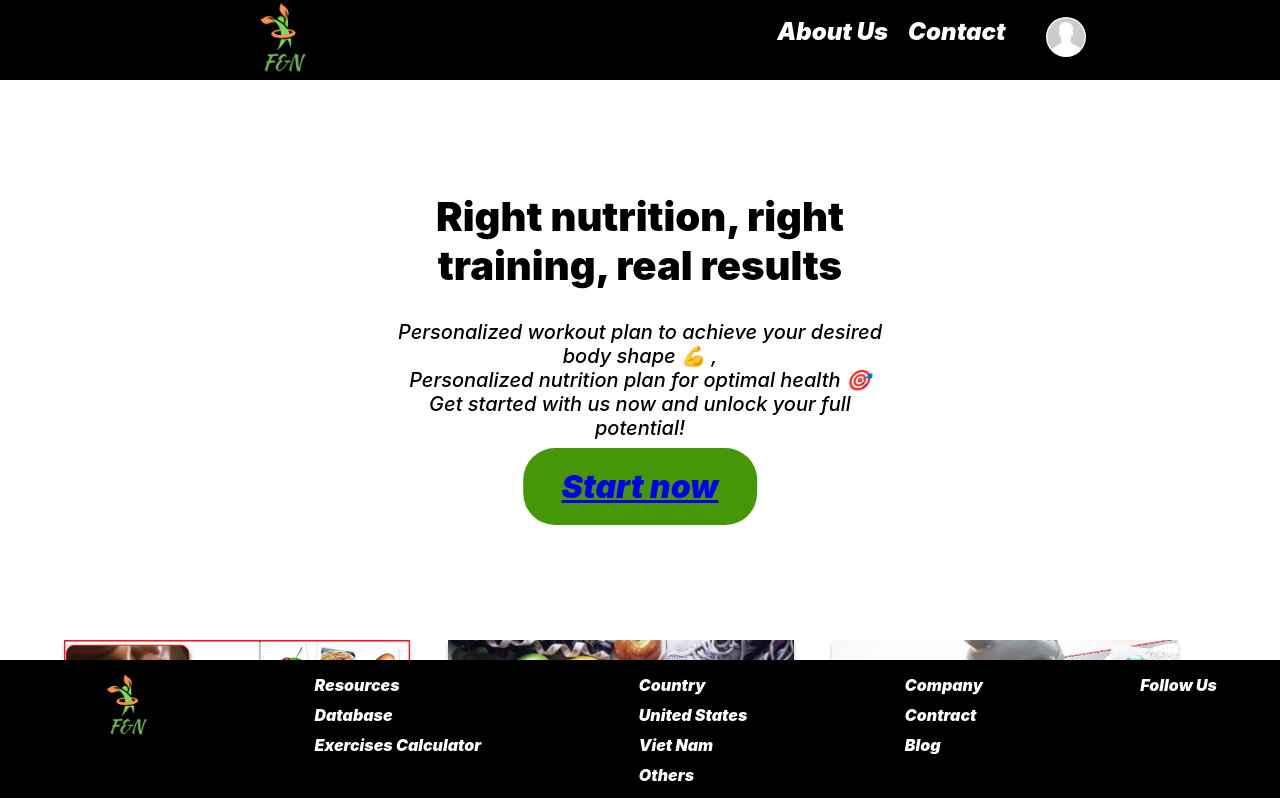
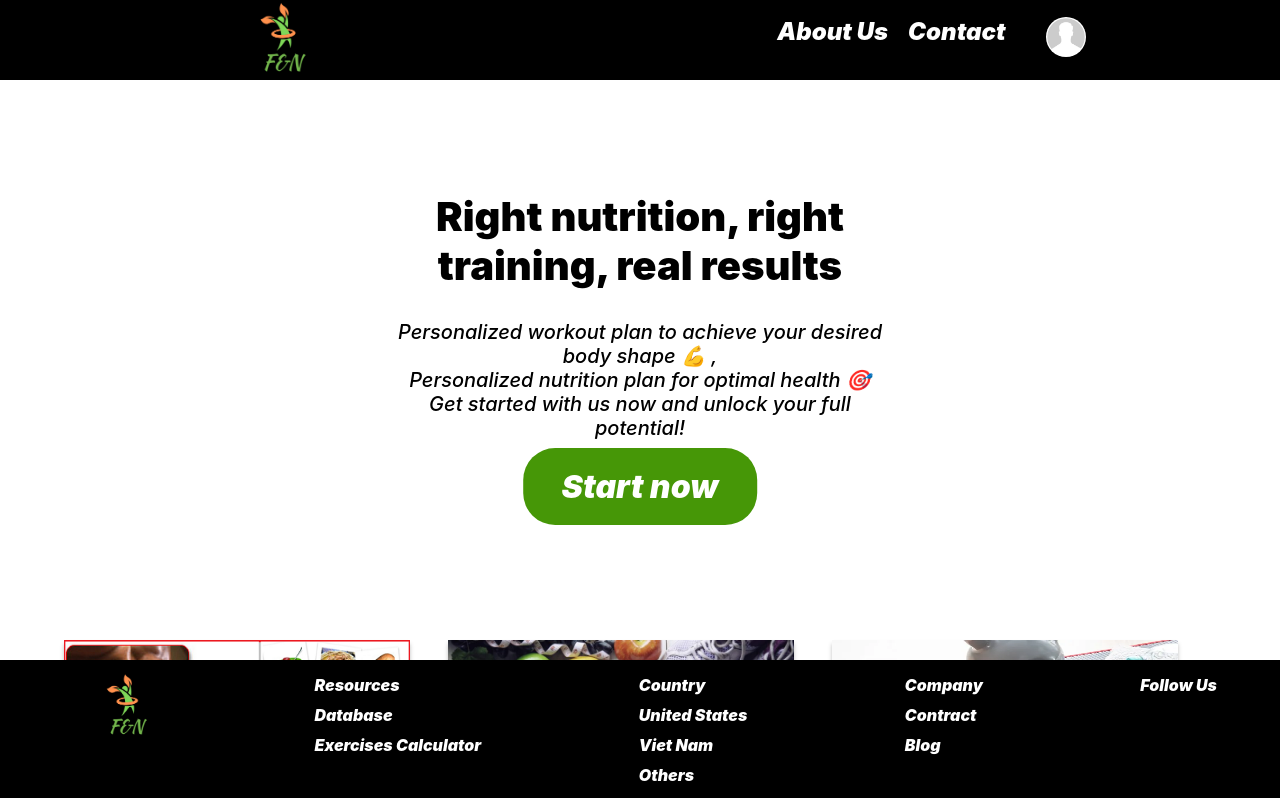
Before and after one commit to phucnhan/KLTN, a React (Create React App) app: page / in a window 1280 px wide. Shown: the top 798 px of the page. Built offline with nearby package versions, Linux system fonts and the light colour scheme.

Commit message:
update hiệu ứng

```diff
--- a/src/Component/Home/Home.css
+++ b/src/Component/Home/Home.css
@@ -180,3 +180,9 @@
 .homepage-email-box input::placeholder, .homepage-feedback-box input::placeholder {
     color: #7a7a7a; /* Thay đổi màu placeholder cho dễ nhìn */
 }
+
+/*bỏ hiệu ứng người dùng mặc định*/
+a:-webkit-any-link{
+    text-decoration: none;
+    color: white;
+}
```
